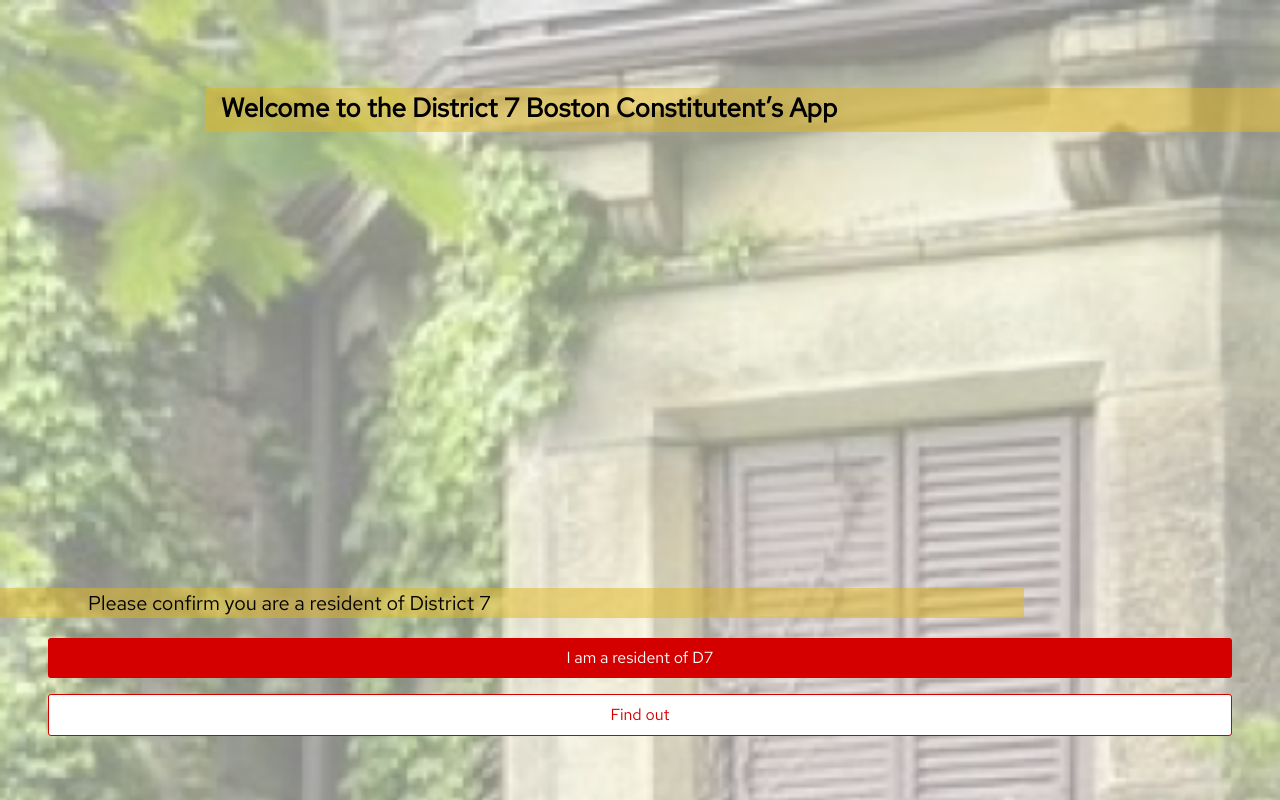
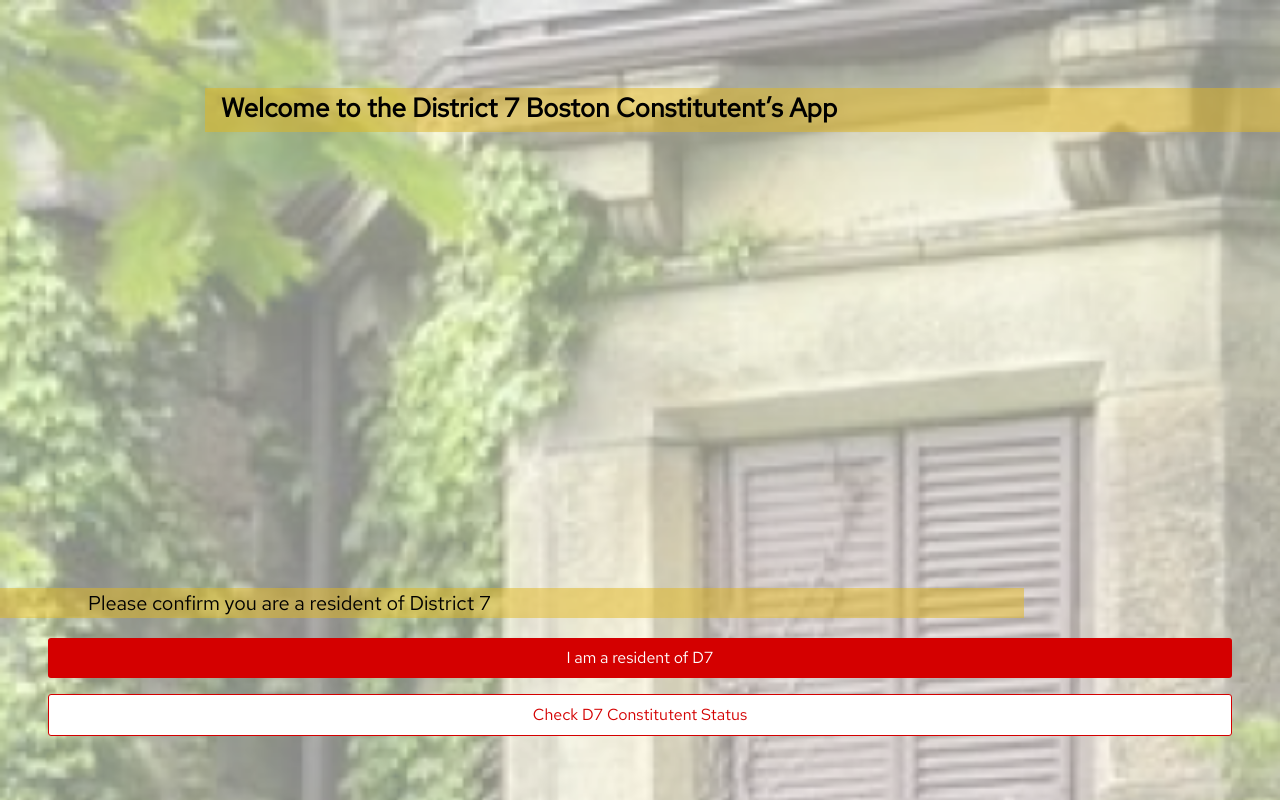
Before and after one commit to BU-Spark/se-d7-dashboard, a React (Vite) app: page / in a window 1280 px wide. Built offline with nearby package versions, Linux system fonts and the light colour scheme; no server answers; a web font is replaced by a local one.

Commit message:
style: update login page style

```diff
--- a/src/screens/Login.tsx
+++ b/src/screens/Login.tsx
@@ -89,6 +89,13 @@ const Login: React.FunctionComponent = () => {
 
   return (
     <div className="bg-app py-[10vh] flex flex-col">
+      <button
+        className="mt-4 btn-white"
+        onClick={navigateToHome}
+      >
+        Browse D7 Resources
+      </button>
+      <div className="w-32 border-[0.7px] border-white mt-10 mb-6 mx-auto"></div>
       <div className="mb-4 text-2xl text-start text-white ">Log In</div>
       <div className="mb-1 text-start text-white ">Email</div>
 
@@ -177,16 +184,9 @@ const Login: React.FunctionComponent = () => {
 
       <button
         className="btn-white"
-        /*onClick={SignUp}*/ onClick={navigateToSignUp}
+        onClick={navigateToSignUp}
       >
         Sign up
-      </button>
-
-      <button
-        className="mt-4 btn-white"
-        /*onClick={SignUp}*/ onClick={navigateToHome}
-      >
-        See D7 Resources anyway
       </button>
     </div>
   );
--- a/src/screens/Welcome.tsx
+++ b/src/screens/Welcome.tsx
@@ -35,7 +35,7 @@ function Welcome() {
               I am a resident of D7
             </button>
             <button onClick={navigateToSignUp} className="btn-white mx-12">
-              Find out
+              Check D7 Constitutent Status
             </button>
           </div>
         </div>
```
Also changed, not shown: src/assets/logo.png (added).
